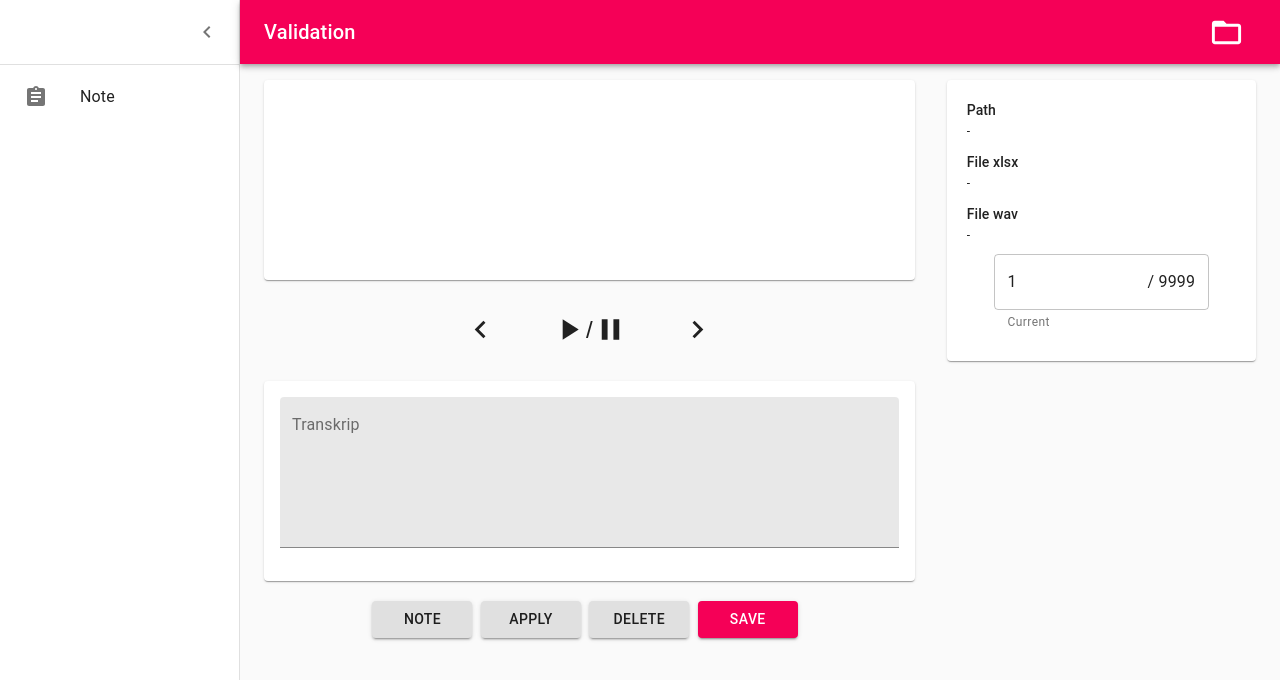
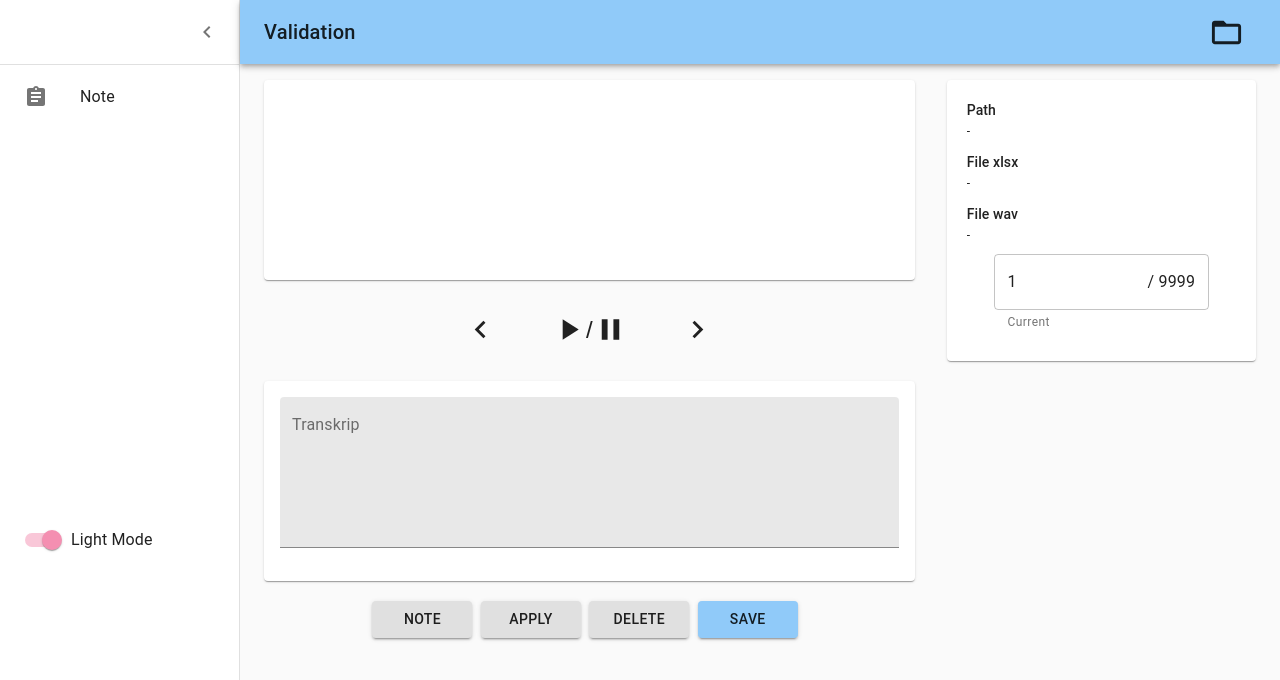
Before and after one commit to CandraJengger/electron-validation-tts, a React app: page / in a window 1280 px wide. Shown: the top 680 px of the page. Built offline with nearby package versions, Linux system fonts and the light colour scheme.

Commit message:
Overides styling and Add Dark Mode

```diff
--- a/src/js/App.js
+++ b/src/js/App.js
@@ -1,8 +1,44 @@
-import React from 'react';
+import React, { useState, useEffect } from 'react';
 import Dashboard from './components/Dashboard';
+import { MuiThemeProvider, createMuiTheme } from '@material-ui/core/styles';
 
 const App = () => {
-  return <Dashboard />;
+  const [theme, setTheme] = useState({
+    palette: {
+      type: 'light',
+      primary: {
+        light: '#c3fdff',
+        main: '#90caf9',
+        dark: '#5d99c6',
+        contrastText: '#141D23',
+      },
+      secondary: {
+        light: '#ffc1e3',
+        main: '#f48fb1',
+        dark: '#bf5f82',
+        contrastText: '#141D23',
+      },
+    },
+  });
+
+  const toggleDarkTheme = () => {
+    let newPaletteType = theme.palette.type === 'light' ? 'dark' : 'light';
+    setTheme({
+      ...theme,
+      palette: {
+        ...theme.palette,
+        type: newPaletteType,
+      },
+    });
+  };
+
+  const muiTheme = createMuiTheme(theme);
+
+  return (
+    <MuiThemeProvider theme={muiTheme}>
+      <Dashboard onToggleTheme={toggleDarkTheme} />
+    </MuiThemeProvider>
+  );
 };
 
 export default App;
--- a/src/js/components/Dashboard.js
+++ b/src/js/components/Dashboard.js
@@ -80,7 +80,7 @@ const useStyles = makeStyles((theme) => ({
   },
 }));
 
-export default function Dashboard() {
+export default function Dashboard({ onToggleTheme }) {
   const classes = useStyles();
   const [open, setOpen] = useState(true);
   const [openDialogInput, setOpenDialogInput] = useState(false);
@@ -211,8 +211,8 @@ export default function Dashboard() {
       }
       waveform.current = WaveSurfer.create({
         waveColor: '#D9DCFF',
-        progressColor: '#4353FF',
-        cursorColor: '#4353FF',
+        progressColor: '#f48fb1',
+        cursorColor: '#8c4f64',
         cursorWidth: 1,
         container: containerWaveRef.current,
         backend: 'WebAudio',
@@ -308,6 +308,7 @@ export default function Dashboard() {
         handleDrawerClose={handleDrawerClose}
         count={dataContainsNotes.length > 0 ? dataContainsNotes.length : 0}
         note={dataContainsNotes.length > 0 ? dataContainsNotes : []}
+        toggleTheme={onToggleTheme}
       />
 
       <main className={classes.content}>
@@ -377,7 +378,7 @@ export default function Dashboard() {
                     multiline
                     rows={6}
                     placeholder="Some text"
-                    color="secondary"
+                    color="primary"
                     variant="filled"
                     value={data.length > 1 ? data[position].transcript : ''}
                   />
@@ -443,7 +444,7 @@ export default function Dashboard() {
                   <Button
                     className={classes.fixedWidthButton}
                     variant="contained"
-                    color="secondary"
+                    color="primary"
                     onClick={handleOpenDialogSave}
                   >
                     Save
--- a/src/js/components/Navbar.js
+++ b/src/js/components/Navbar.js
@@ -53,7 +53,7 @@ const Navbar = ({ open, handleDrawerOpen, handleSelectFile }) => {
     <AppBar
       position="absolute"
       className={clsx(classes.appBar, open && classes.appBarShift)}
-      color="secondary"
+      color="primary"
     >
       <Toolbar className={classes.toolbar}>
         <IconButton
--- a/src/js/components/SideBar.js
+++ b/src/js/components/SideBar.js
@@ -1,10 +1,13 @@
-import React from 'react';
+import React, { useState } from 'react';
 import clsx from 'clsx';
 import { makeStyles } from '@material-ui/core/styles';
 import ListItems from './ListItems';
 import Divider from '@material-ui/core/Divider';
 import Drawer from '@material-ui/core/Drawer';
 import List from '@material-ui/core/List';
+import Switch from '@material-ui/core/Switch';
+import FormControlLabel from '@material-ui/core/FormControlLabel';
+import FormGroup from '@material-ui/core/FormGroup';
 import IconButton from '@material-ui/core/IconButton';
 
 // Icon
@@ -29,6 +32,9 @@ const useStyles = makeStyles((theme) => ({
     padding: '0 8px',
     ...theme.mixins.toolbar,
   },
+  switch: {
+    paddingLeft: theme.spacing(3),
+  },
   drawerPaperClose: {
     overflowX: 'hidden',
     transition: theme.transitions.create('width', {
@@ -42,8 +48,14 @@ const useStyles = makeStyles((theme) => ({
   },
 }));
 
-const SideBar = ({ open, handleDrawerClose, count, note }) => {
+const SideBar = ({ open, handleDrawerClose, count, note, toggleTheme }) => {
+  const [isLight, setIsLight] = useState(true);
   const classes = useStyles();
+
+  const handleChangeToggle = (event) => {
+    setIsLight(event.target.checked);
+    toggleTheme();
+  };
 
   return (
     <Drawer
@@ -61,6 +73,18 @@ const SideBar = ({ open, handleDrawerClose, count, note }) => {
       <Divider />
       <List>
         <ListItems count={count} note={note} />
+        <FormGroup className={classes.switch}>
+          <FormControlLabel
+            control={
+              <Switch
+                checked={isLight}
+                onChange={handleChangeToggle}
+                aria-label="theme switch"
+              />
+            }
+            label={isLight ? 'Light Mode' : 'Dark Mode'}
+          />
+        </FormGroup>
       </List>
     </Drawer>
   );
```
